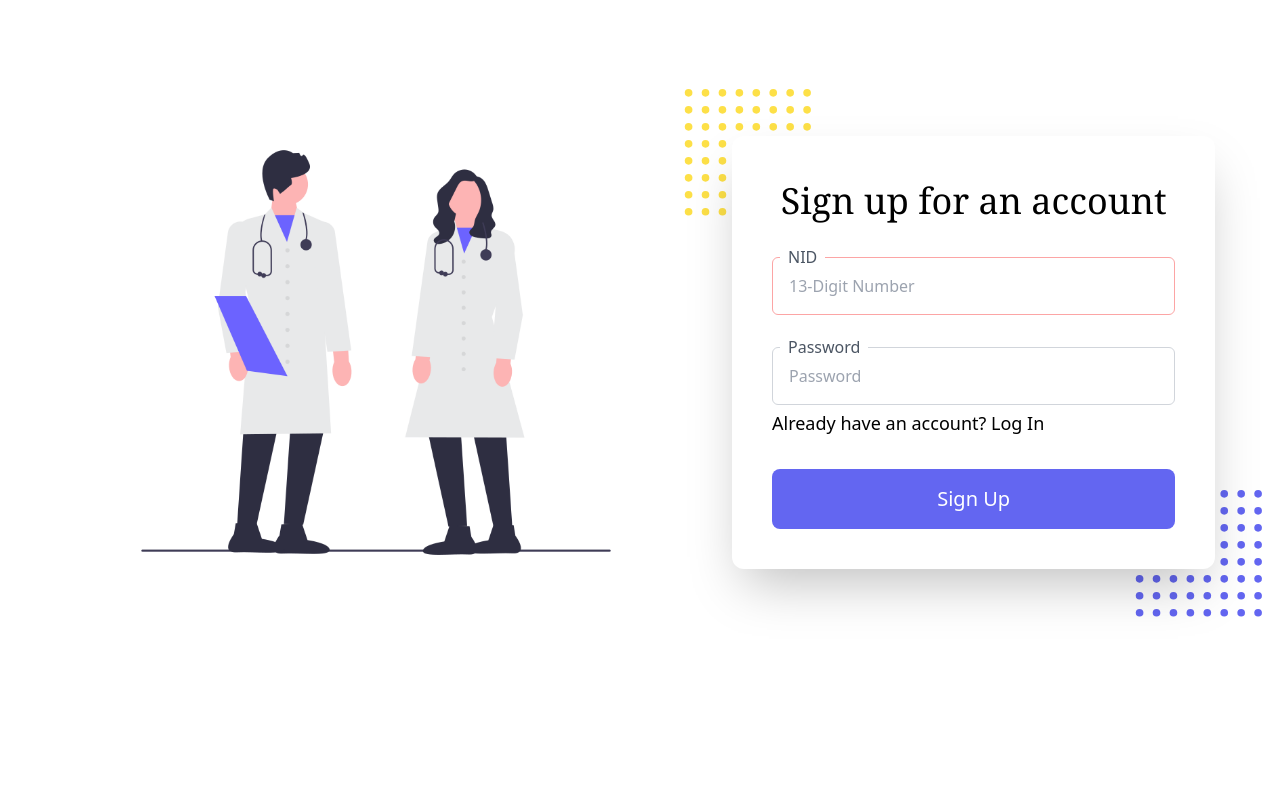
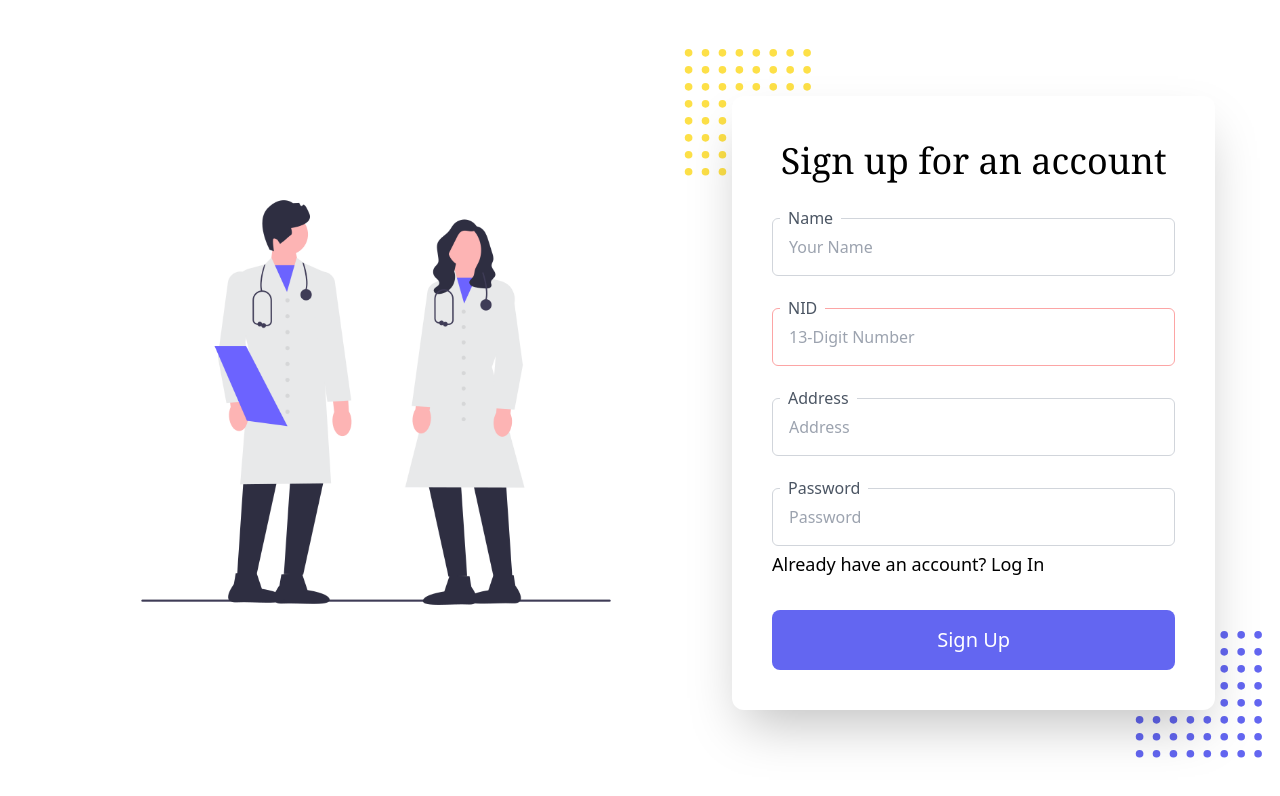
Before and after one commit to mirzaazwad/vaccine-app-client, a React (Vite) app: page /signup in a window 1280 px wide. Shown: the top 796 px of the page. Built offline with nearby package versions, Linux system fonts and the light colour scheme.

Commit message:
added latest files

```diff
--- /dev/null
+++ b/src/components/HospitalDropdown.jsx
@@ -0,0 +1,36 @@
+import React, { useEffect, useState } from "react";
+import axios from "axios";
+
+const HospitalDropdown = () => {
+  const [dropdownOptions, setDropdownOptions] = useState([]);
+
+  useEffect(() => {
+    // Fetch data from the database
+    axios.get("/api/dropdown-options")
+      .then(response => {
+        setDropdownOptions(response.data);
+      })
+      .catch(error => {
+        console.error("Error fetching dropdown options:", error);
+      });
+  }, []);
+
+  return (
+    <>
+      <button id="dropdownHoverButton" data-dropdown-toggle="dropdownHover" data-dropdown-trigger="hover" className="text-white bg-blue-700 hover:bg-blue-800 focus:ring-4 focus:outline-none focus:ring-blue-300 font-medium rounded-lg text-sm px-5 py-2.5 text-center inline-flex items-center dark:bg-blue-600 dark:hover:bg-blue-700 dark:focus:ring-blue-800" type="button">Dropdown hover <svg className="w-2.5 h-2.5 ml-2.5" aria-hidden="true" xmlns="http://www.w3.org/2000/svg" fill="none" viewBox="0 0 10 6">
+        <path stroke="currentColor" stroke-linecap="round" stroke-linejoin="round" stroke-width="2" d="m1 1 4 4 4-4" />
+      </svg></button>
+      <div id="dropdownHover" className="z-10 hidden bg-white divide-y divide-gray-100 rounded-lg shadow w-44 dark:bg-gray-700">
+        <ul className="py-2 text-sm text-gray-700 dark:text-gray-200" aria-labelledby="dropdownHoverButton">
+          {dropdownOptions.map(option => (
+            <li key={option.id}>
+              <a href={option.url} className="block px-4 py-2 hover:bg-gray-100 dark:hover:bg-gray-600 dark:hover:text-white">{option.label}</a>
+            </li>
+          ))}
+        </ul>
+      </div>
+    </>
+  );
+};
+
+export default HospitalDropdown;
--- a/src/components/OnKeySearchDropdown.jsx
+++ b/src/components/OnKeySearchDropdown.jsx
@@ -4,7 +4,7 @@ import AsyncSelect from "react-select/async";
 const promiseOptions = async (inputValue) => {
   try {
     const response = await fetch(
-      `/api/generic_medicine/search/${inputValue}`
+      `http://localhost:5000/api/generic_medicine/search/${inputValue}`
     );
     const data = await response.json();
 
--- a/src/pages/LandingPage.jsx
+++ b/src/pages/LandingPage.jsx
@@ -73,7 +73,7 @@ const LandingPage = () => {
                     </span>
                   </button>
                 </Link>
-                <Link to="/login">
+                <Link to="/signin">
                   <button
                     type="button"
                     title="Start buying"
--- a/src/pages/Login.jsx
+++ b/src/pages/Login.jsx
@@ -34,7 +34,7 @@ const Login = () => {
 
     try {
       const user = await axios.post(
-        "/api/auth/login",
+        "http://localhost:5000/api/auth/login",
         {
           n_id: nid,
           password
--- a/src/pages/SignUp.jsx
+++ b/src/pages/SignUp.jsx
@@ -33,14 +33,15 @@ const SignUp = () => {
 
     try {
       const user = await axios.post(
-        "/api/auth/register",
+        "http://localhost:5000/api/auth/register",
         {
           n_id: nid,
-          password
+          name,
+          address,
+          password,
         },
         config
-        )
-        console.log("😭")
+      );
 
       const response = user.data;
       if (response.success) {
@@ -55,7 +56,6 @@ const SignUp = () => {
 
   return (
     <fieldset disabled={disableFields}>
-
       <form className="bg-white relative lg:py-4" onSubmit={handleSignUp}>
         <div
           className="flex flex-col items-center justify-between pt-0 pr-10 pb-0 pl-10 mt-0 mr-auto mb-0 ml-auto max-w-7xl
@@ -81,6 +81,23 @@ const SignUp = () => {
                       className="bg-white pt-0 pr-2 pb-0 pl-2 -mt-3 mr-0 mb-0 ml-2 font-medium text-gray-600
                   absolute"
                     >
+                      Name
+                    </p>
+                    <input
+                      placeholder="Your Name"
+                      type="text"
+                      value={name}
+                      onChange={(e) => setName(e.target.value)}
+                      className="border placeholder-gray-400 focus:outline-none
+                  focus:border-black w-full pt-4 pr-4 pb-4 pl-4 mt-2 mr-0 mb-0 ml-0 text-base block bg-white
+                  border-gray-300 rounded-md"
+                    />
+                  </div>
+                  <div className="relative">
+                    <p
+                      className="bg-white pt-0 pr-2 pb-0 pl-2 -mt-3 mr-0 mb-0 ml-2 font-medium text-gray-600
+                  absolute"
+                    >
                       NID
                     </p>
                     <input
@@ -89,10 +106,29 @@ const SignUp = () => {
                       value={nid}
                       onChange={(e) => handleKeyPress(e)}
                       className={`border placeholder-gray-400 focus:outline-none
-                  ${validNid ? "focus:border-black" : "border-red-300"
+                  ${
+                    validNid ? "focus:border-black" : "border-red-300"
                   } w-full pt-4 pr-4 pb-4 pl-4 mt-2 mr-0 mb-0 ml-0 text-base block bg-white
-                   ${validNid ? "border-indigo-300" : "border-red-300"
+                   ${
+                     validNid ? "border-indigo-300" : "border-red-300"
                    } rounded-md`}
+                    />
+                  </div>
+                  <div className="relative">
+                    <p
+                      className="bg-white pt-0 pr-2 pb-0 pl-2 -mt-3 mr-0 mb-0 ml-2 font-medium text-gray-600
+                  absolute"
+                    >
+                      Address
+                    </p>
+                    <input
+                      placeholder="Address"
+                      type="text"
+                      value={address}
+                      onChange={(e) => setAddress(e.target.value)}
+                      className="border placeholder-gray-400 focus:outline-none
+                  focus:border-black w-full pt-4 pr-4 pb-4 pl-4 mt-2 mr-0 mb-0 ml-0 text-base block bg-white
+                  border-gray-300 rounded-md"
                     />
                   </div>
                   <div className="relative">
@@ -121,10 +157,10 @@ const SignUp = () => {
                     <button
                       type="submit"
                       className={`w-full inline-block pt-4 pr-5 pb-4 pl-5 text-xl font-medium text-center text-white bg-indigo-500
-                    rounded-lg transition duration-200 hover:bg-indigo-600 ${validNid ? "" : "cursor-not-allowed"
+                    rounded-lg transition duration-200 hover:bg-indigo-600 ${
+                      validNid ? "" : "cursor-not-allowed"
                     } ease`}
                       disabled={!validNid || disableFields}
-
                     >
                       Sign Up
                     </button>
--- a/src/pages/VaccineRegistration.jsx
+++ b/src/pages/VaccineRegistration.jsx
@@ -2,6 +2,7 @@ import React, { useState } from "react";
 import Navbar from "../components/Navbar";
 import OnKeySearchDropdown from "../components/OnKeySearchDropdown";
 import vaccineRegistration from "../assets/vaccineRegistration.png";
+import HospitalDropdown from "../components/HospitalDropdown";
 
 const VaccineRegistration = () => {
   const [disableFields, setDisableFields] = useState(false);
@@ -41,7 +42,8 @@ const VaccineRegistration = () => {
                       >
                         Hospital
                       </p>
-                      <OnKeySearchDropdown onSelect={setHospital}/>
+                      {/* <OnKeySearchDropdown onSelect={setHospital}/> */}
+                      <HospitalDropdown />
                     </div>
 
                     <div className="relative">
```
Lines whose indentation alone changed are shown as unchanged.
